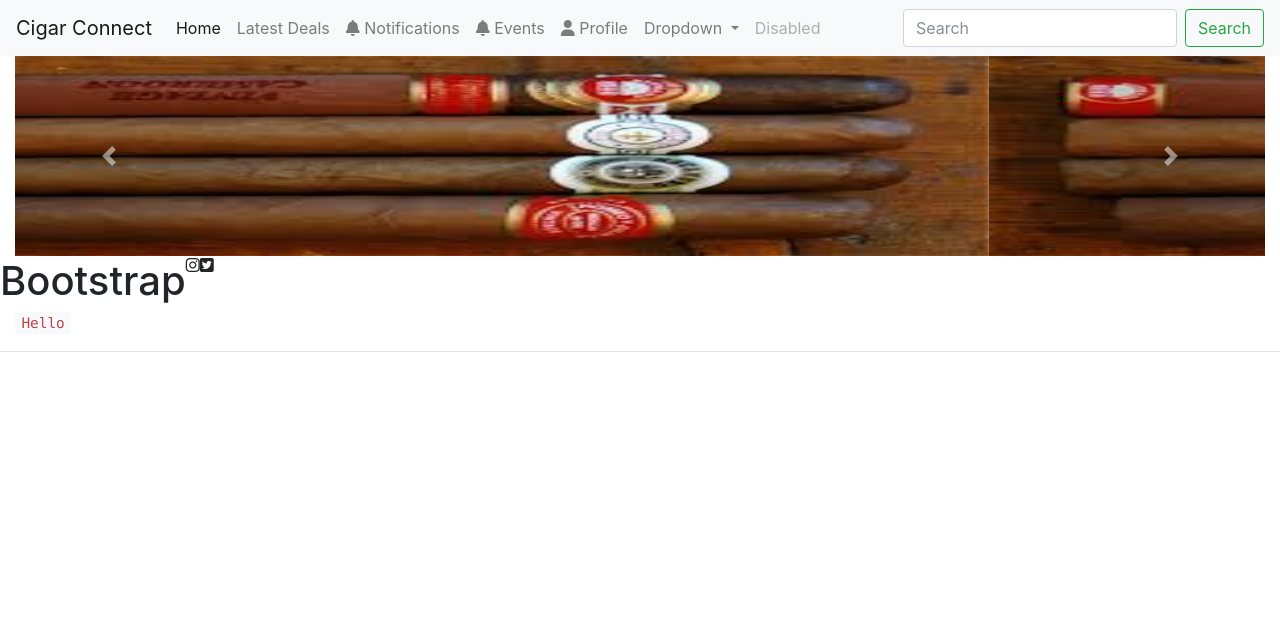
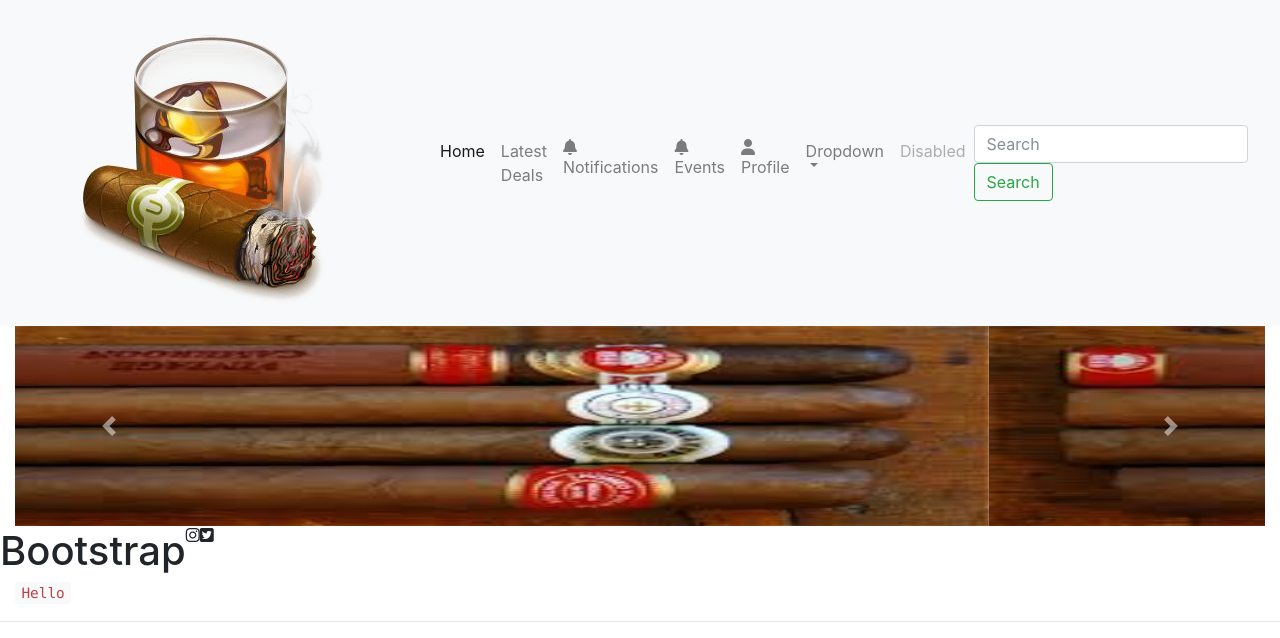
Before and after one commit to meanstackninja/cigarconnect, a website: page index.html in a window 1280 px wide. Drawn offline with nearby package versions, Linux system fonts and the light colour scheme.

Commit message:
Set minheight of navbar and add a .png logo

```diff
--- a/custom.css
+++ b/custom.css
@@ -2,3 +2,6 @@
 
     height: 200px;
 }
+.navbar{
+    min-height: 90px;
+}
--- a/index.html
+++ b/index.html
@@ -15,7 +15,7 @@
 
 <body>
     <nav class="navbar navbar-expand-lg navbar-light bg-light">
-        <a class="navbar-brand" href="#">Cigar Connect
+        <a class="navbar-brand" href="#"><img src = "img/cigarlogo.png">
         </a>
         <button class="navbar-toggler" type="button" data-toggle="collapse" data-target="#navbarSupportedContent" aria-controls="navbarSupportedContent"
             aria-expanded="false" aria-label="Toggle navigation">
@@ -65,6 +65,7 @@
             </form>
         </div>
     </nav>
+    <section id = "carousel">
     <div class = "container-fluid carousel">
         <div id="carouselExampleControls" class="carousel slide" data-ride="carousel">
             <div class="carousel-inner">
@@ -88,6 +89,7 @@
             </a>
           </div>
           </div>
+          </section>
 
     <div class="container-fluid">
         <div class="row">
```
Also changed, not shown: img/cigarlogo.png (added).
